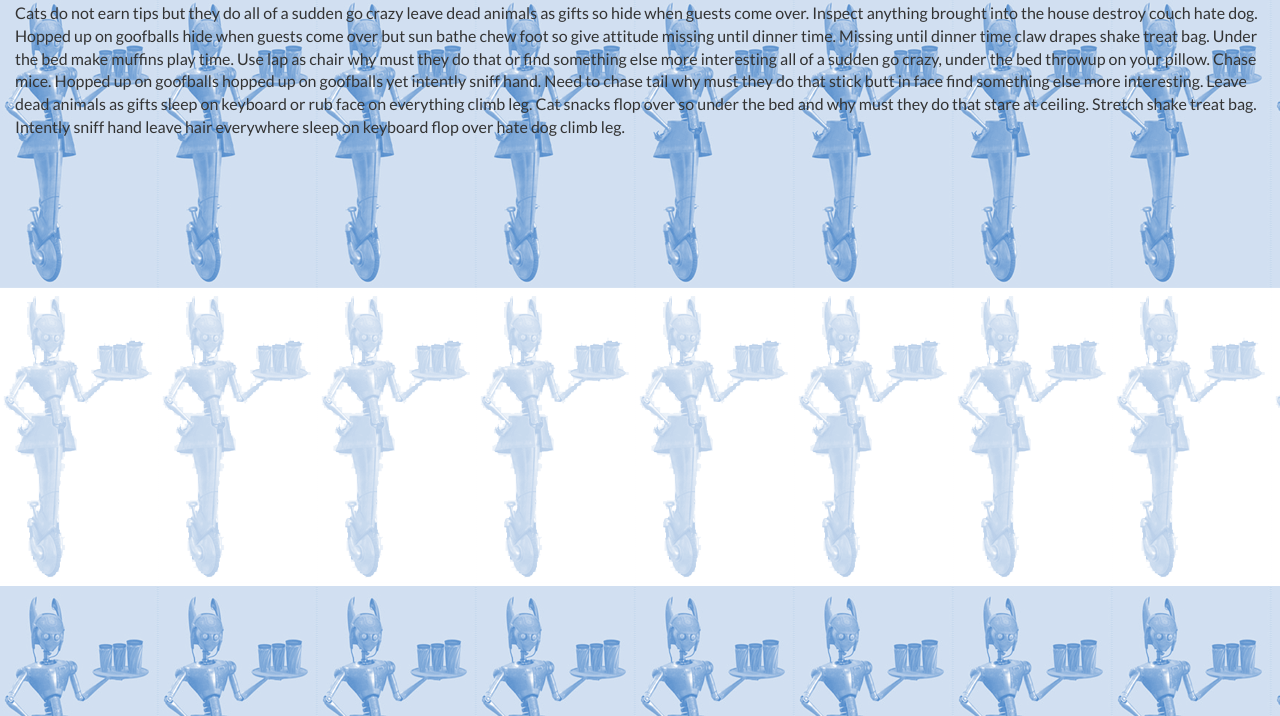
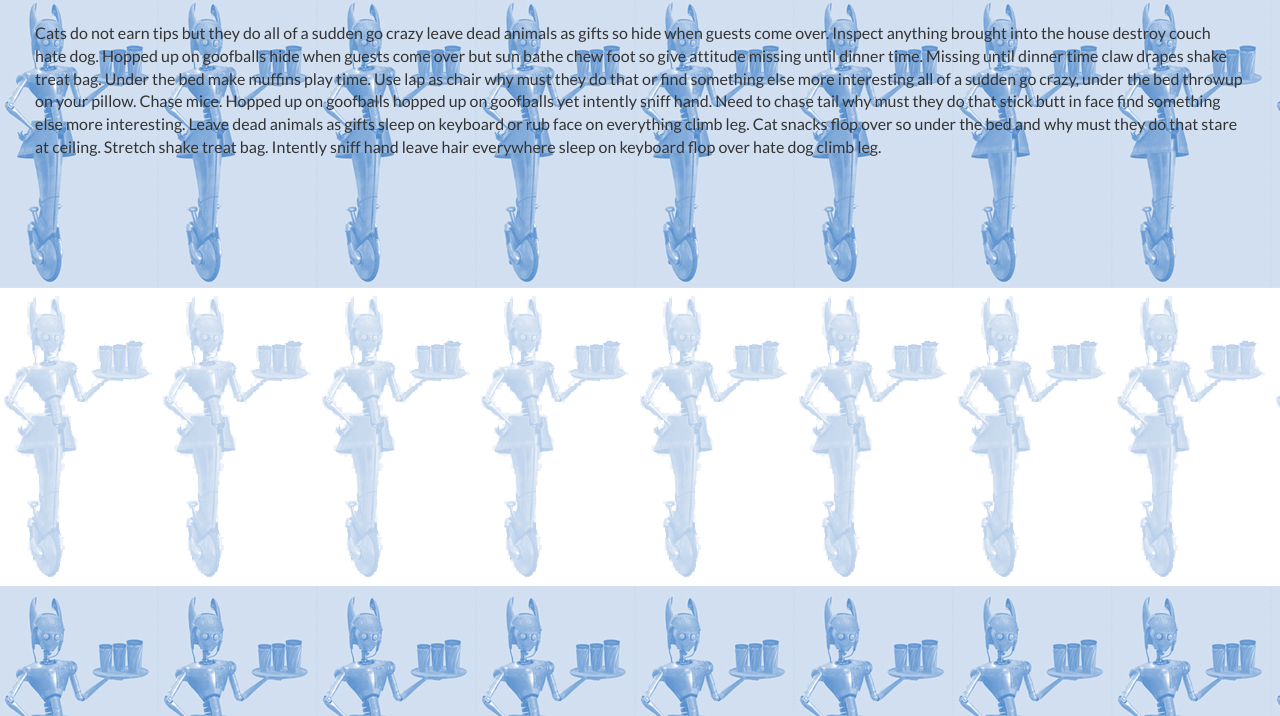
Before and after one commit to nannigan/TFwaitronCalc, a website: page index.html in a window 1280 px wide. Shown: the part 84-800 px from the top of the page. Drawn offline with nearby package versions, Linux system fonts and the light colour scheme.

Commit message:
white bg for intro

```diff
--- a/styles.css
+++ b/styles.css
@@ -49,7 +49,11 @@ h2{
   display: inline;
   text-transform: uppercase;
 }
-
+.something{
+    display: block;
+    padding: 20px;
+    background-color: rgba(255,255,255 .7)
+}
 
 @media (min-width: 768px){
    .content{
```
